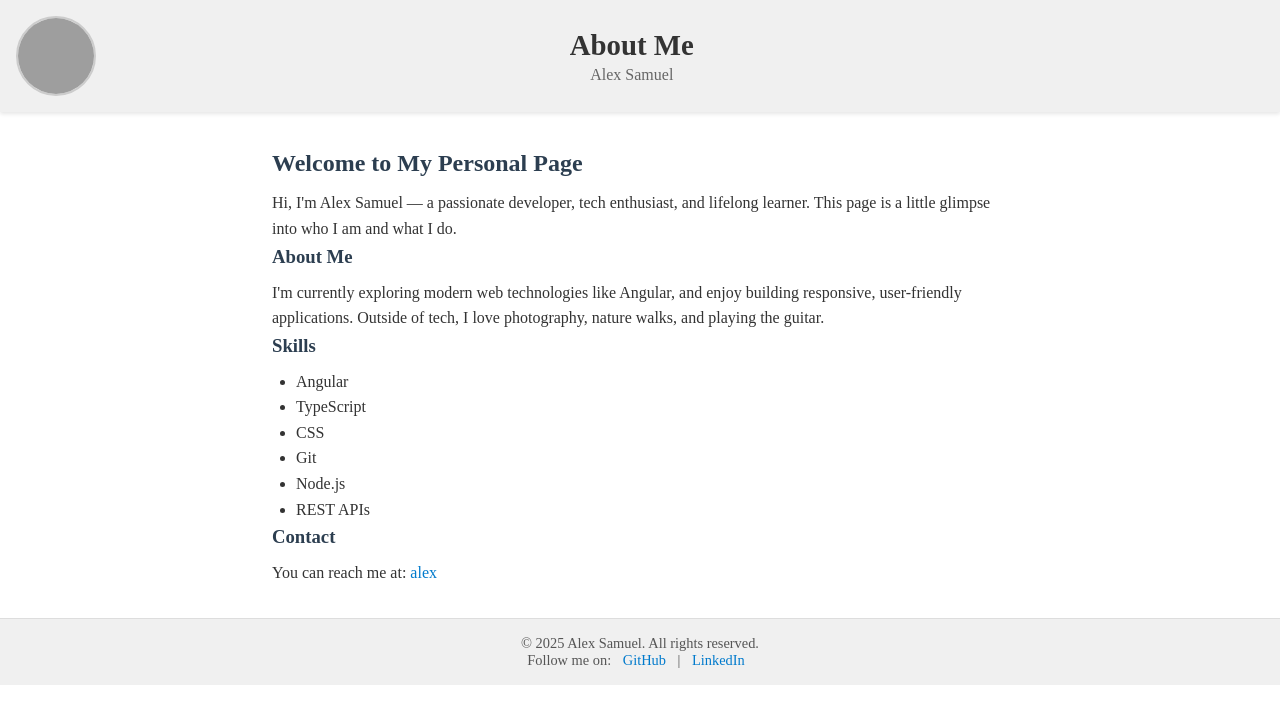
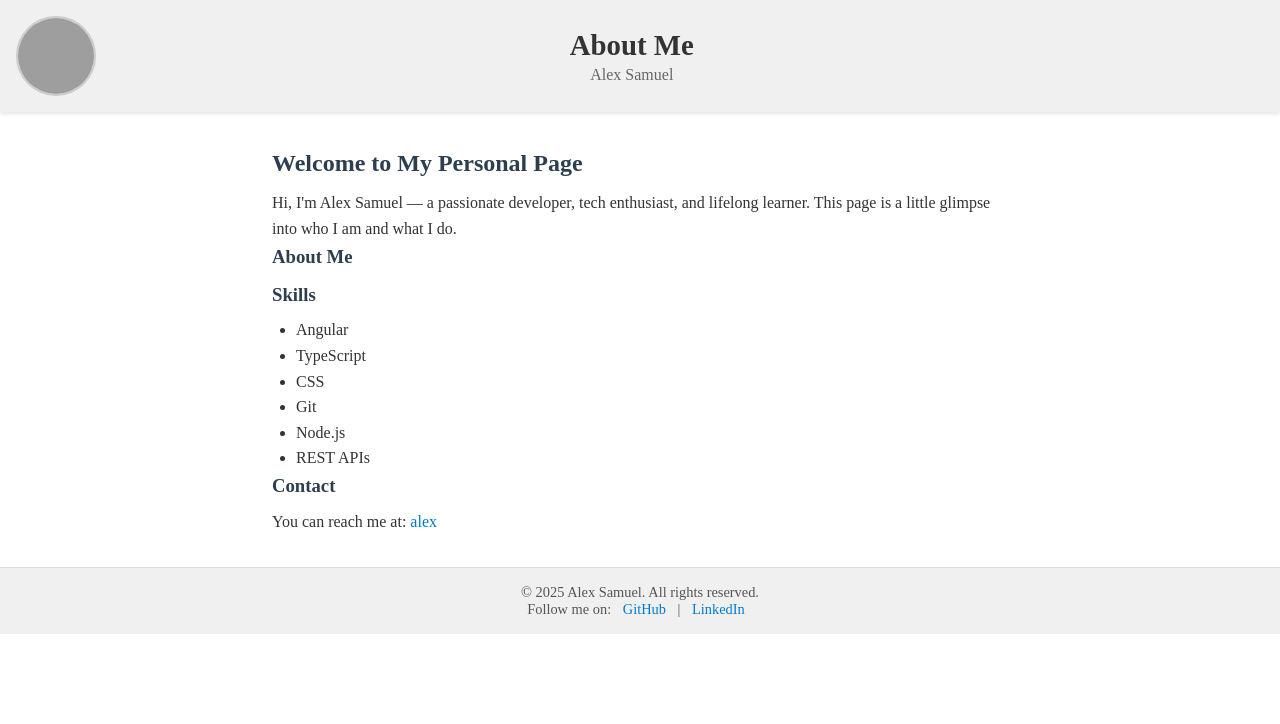
Before and after one commit to Locobuzz-Amrit-Anand/AboutMe, an Angular app: page / in a window 1280 px wide. Shown: the top 724 px of the page. Built offline with nearby package versions, Linux system fonts and the light colour scheme; grey boxes are pictures that could not be loaded.

Commit message:
Add: Default About me hide

```diff
--- a/src/app/content/content.component.ts
+++ b/src/app/content/content.component.ts
@@ -11,6 +11,6 @@ import { NgIf, NgFor } from '@angular/common';
 })
 export class ContentComponent {
 
-   showAboutme = true;
+   showAboutme = false;
    skills = ['Angular', 'TypeScript', 'CSS', 'Git','Node.js','REST APIs'];
 }
```
